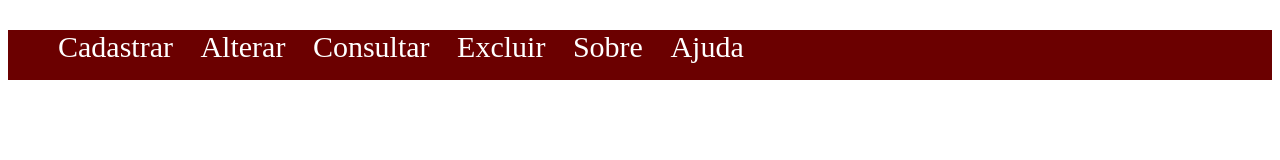
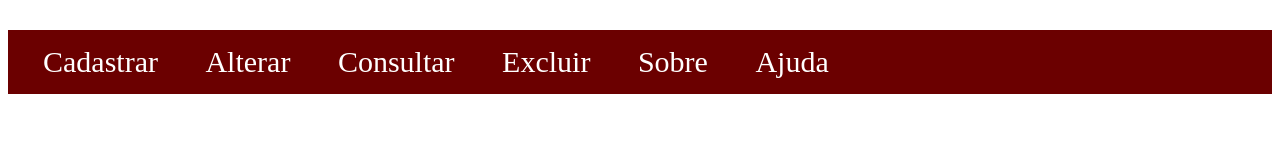
Before and after one commit to GabrielaABelisario/Atividade-dia-04-03-2026, a plain HTML site: page index.html in a window 1280 px wide. Drawn offline with Linux system fonts and the light colour scheme.

Commit message:
Versão 4 - Alterações no header e hover adicionado

```diff
--- a/index.html
+++ b/index.html
@@ -8,7 +8,7 @@
     .header
     {
       width: 100%;
-      height: 50px;
+      height: auto;
       background-color: rgb(107, 0, 0);
       color: rgb(255, 255, 255);
       font-size: 30px;
@@ -16,8 +16,18 @@
     }
     li
     {
-      padding:10px;
+      padding:20px;
       display: inline;
+    }
+
+    li:hover
+    {
+      color: rgb(216, 192, 243);
+    }
+
+    ul
+    {
+      padding: 15px;
     }
 
   </style>
```
